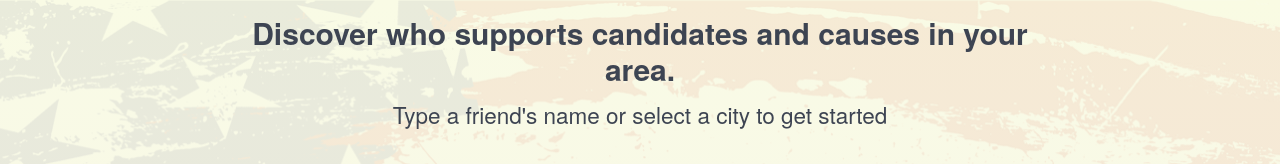
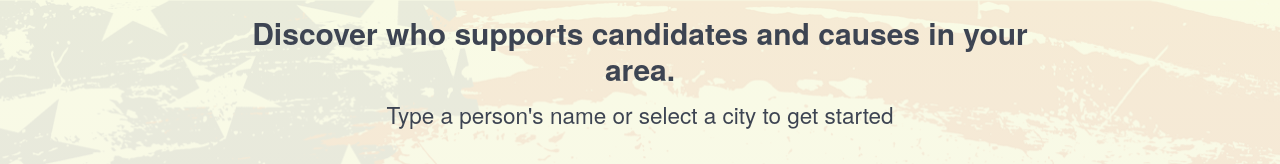
Before and after one commit to tcookson0805/Campaign_Donors, a website: page client/index.html in a window 1280 px wide. Shown: the top 164 px of the page. Drawn offline with nearby package versions, Linux system fonts and the light colour scheme; some packages are replaced by stand-ins of ours.

Commit message:
minor text change

```diff
--- a/client/index.html
+++ b/client/index.html
@@ -24,7 +24,7 @@
               Discover who supports candidates and causes in your area.
             </div>
             <div class="headline-text">
-              Type a friend's name or select a city to get started
+              Type a person's name or select a city to get started
             </div>
           </div>
         </div>
```
